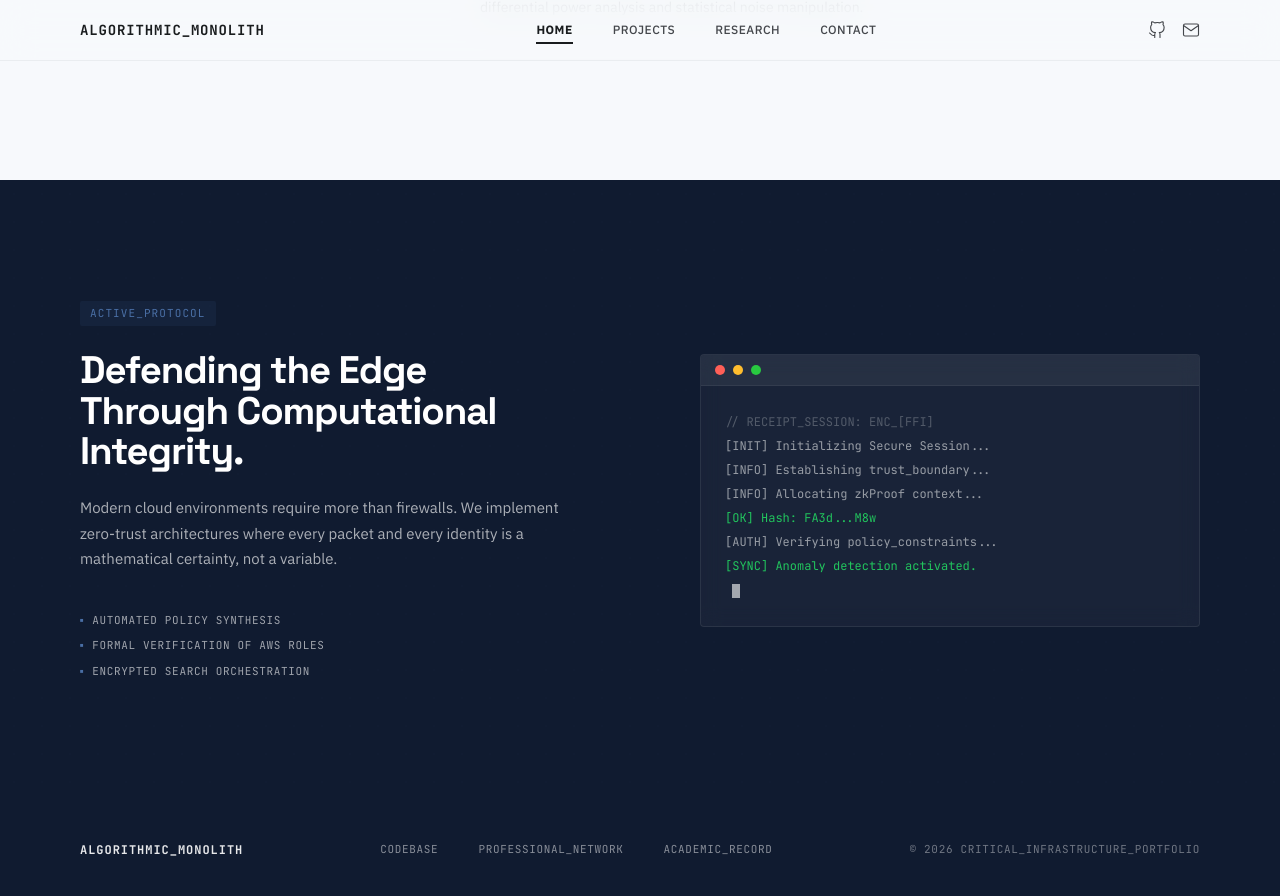
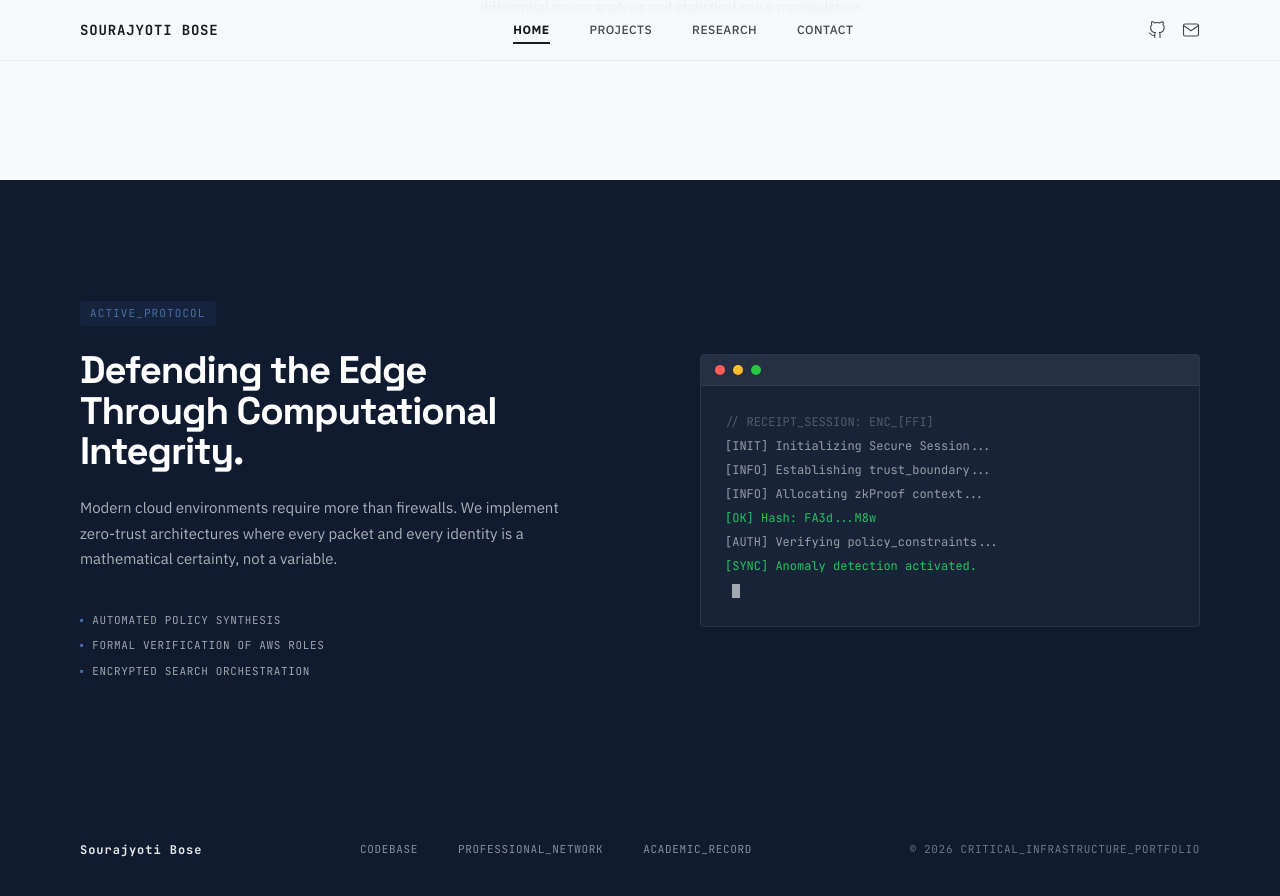
Before and after one commit to sourajyoti-bose/sourajyoti-bose.github.io, a Jekyll site: the page built from index.html, in a window 1280 px wide and 900 px high, scrolled down 1783 px. Shown: the top 896 px of the window. Built offline with Jekyll 4.4.1, drawn with Linux system fonts in a browser that asks for light colours.

Commit message:
Update Configs

```diff
--- a/_config.yml
+++ b/_config.yml
@@ -1,4 +1,4 @@
-title: "ALGORITHMIC_MONOLITH"
+title: "Sourajyoti Bose"
 tagline: "Secure Data Architecture Through Provable Logic."
 description: "Statistician and Cryptographer specializing in high-integrity cloud security and verifiable computational proofs."
 url: ""
@@ -6,9 +6,9 @@ baseurl: ""
 
 # Author
 author:
-  name: "A. Monolith"
-  title: "Statistician & Cryptographer"
-  email: "contact@example.com"
+  name: "Sourajyoti Bose"
+  title: "Budding Statistician & Cryptographer"
+  email: "sourajyotibose@tryinfosec.com"
   github: "username"
   linkedin: "username"
 
```
